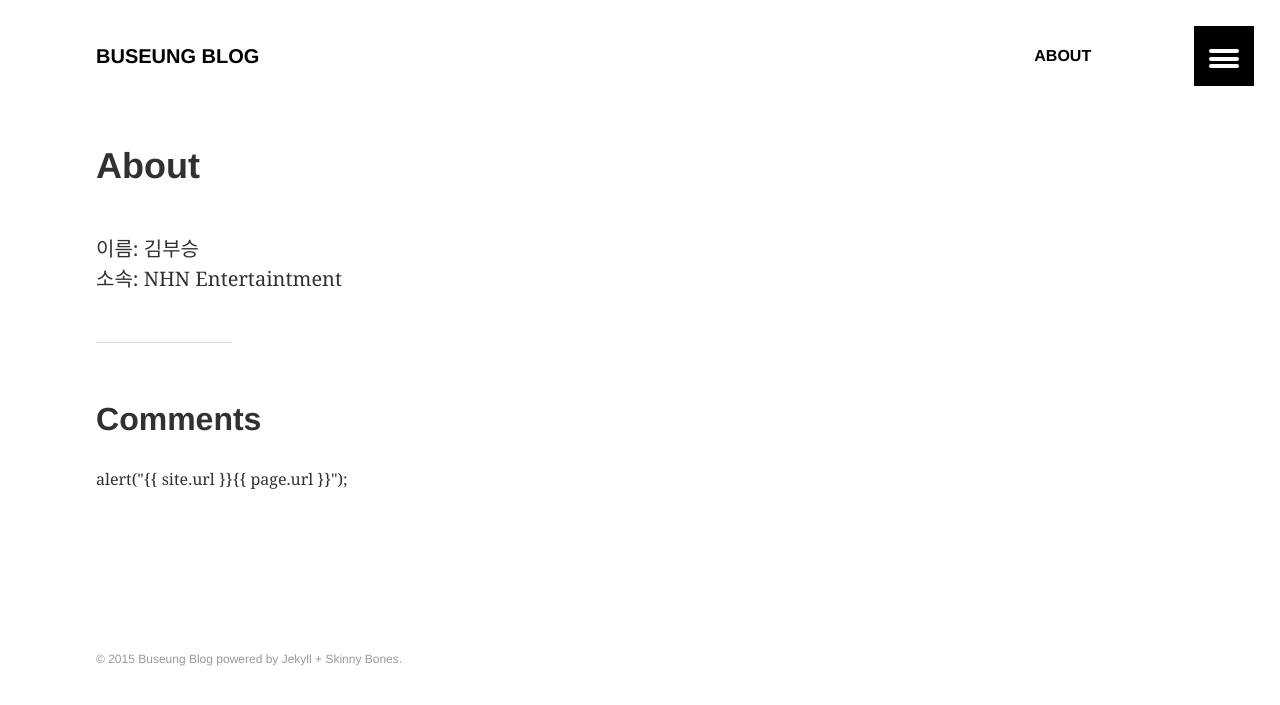
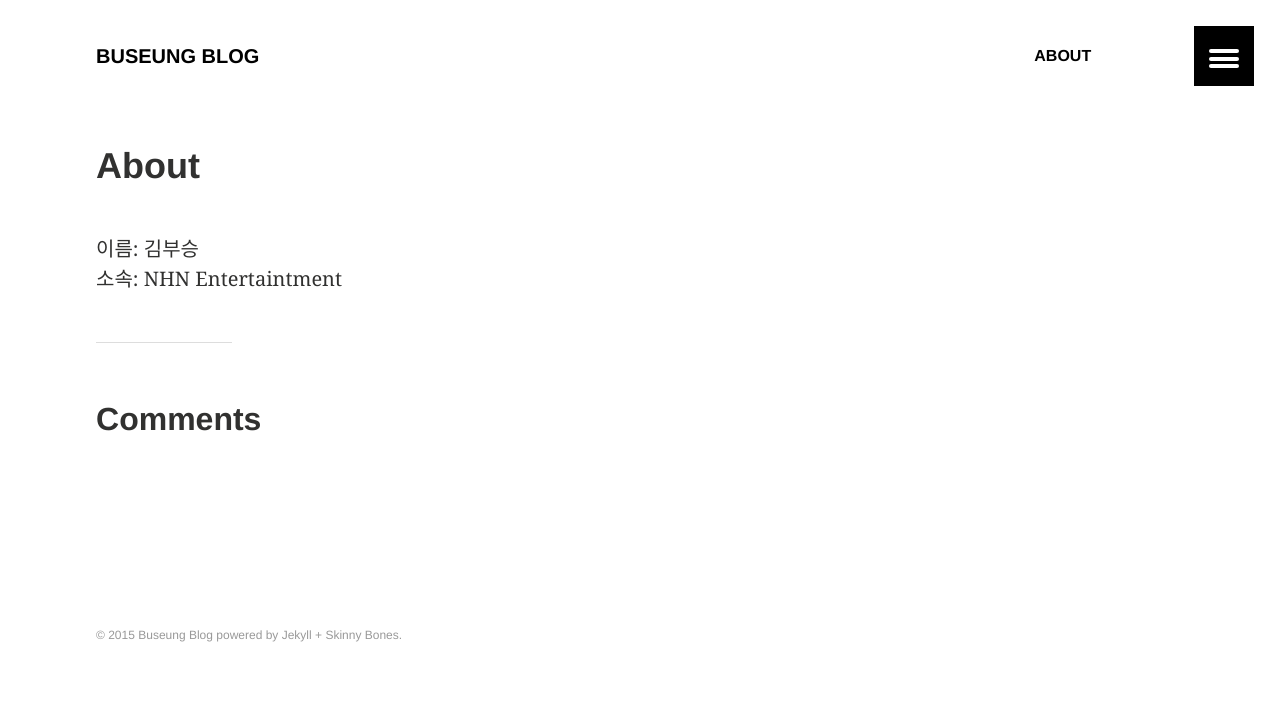
Before and after one commit to kbs0327/blog, a Jekyll site: the page built from about/index.md, in a window 1280 px wide. Shown: the top 705 px of the page. Built offline with Jekyll 4.4.1, drawn with Linux system fonts in a browser that asks for light colours.

Commit message:
테스트 코드 제거 댓글완료

```diff
--- a/_layouts/article.html
+++ b/_layouts/article.html
@@ -40,7 +40,6 @@ layout: default
 				{{ content }}
 				<hr/>
 				<h2>Comments</h2>
-        alert("{{ "{{ site.url " }}}}{{ "{{ page.url " }}}}");
         <div class="fb-comments" data-href="{{ "{{ site.url  }}" }}" data-num-posts="4" data-width="706"></div>
 			</div><!-- /.content -->
 		</div><!-- /.inner-wrap -->
```
